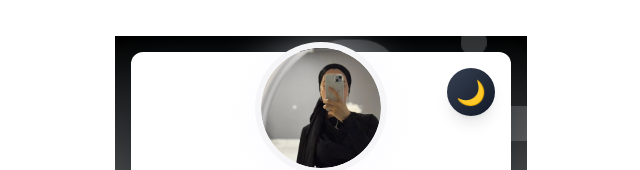
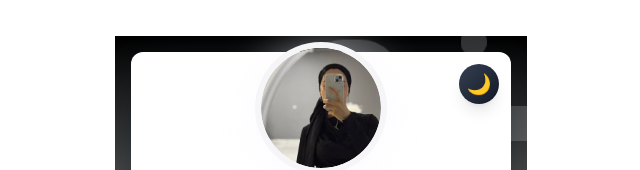
Before and after one commit to AleyDev/ProfileCard, a React (Vite) app: page / in a window 1280 px wide. Shown: the part 123-293 px from the top of the page, without its empty margins (319-959 px from the left). Built offline with nearby package versions, Linux system fonts and the light colour scheme.

Commit message:
style: adjust button size and icon text size in ProfileCard component for improved aesthetics and consistency

```diff
--- a/src/components/ProfileCard.jsx
+++ b/src/components/ProfileCard.jsx
@@ -169,13 +169,13 @@ const ProfileCard = () => {
         {/* Dark Mode Toggle */}
         <button
           onClick={toggleDarkMode}
-          className={`absolute top-4 right-4 w-12 h-12 rounded-full ${darkMode ? 'bg-gradient-to-br from-yellow-400 to-yellow-600' : 'bg-gradient-to-br from-gray-700 to-gray-900'} flex items-center justify-center shadow-lg transition-all duration-300 hover:scale-110 z-20`}
+          className={`absolute top-3 right-3 w-10 h-10 rounded-full ${darkMode ? 'bg-gradient-to-br from-yellow-400 to-yellow-600' : 'bg-gradient-to-br from-gray-700 to-gray-900'} flex items-center justify-center shadow-lg transition-all duration-300 hover:scale-110 z-20`}
           aria-label="Toggle dark mode"
         >
           {darkMode ? (
-            <span className="text-2xl">☀️</span>
+            <span className="text-xl">☀️</span>
           ) : (
-            <span className="text-2xl">🌙</span>
+            <span className="text-xl">🌙</span>
           )}
         </button>
 
```
